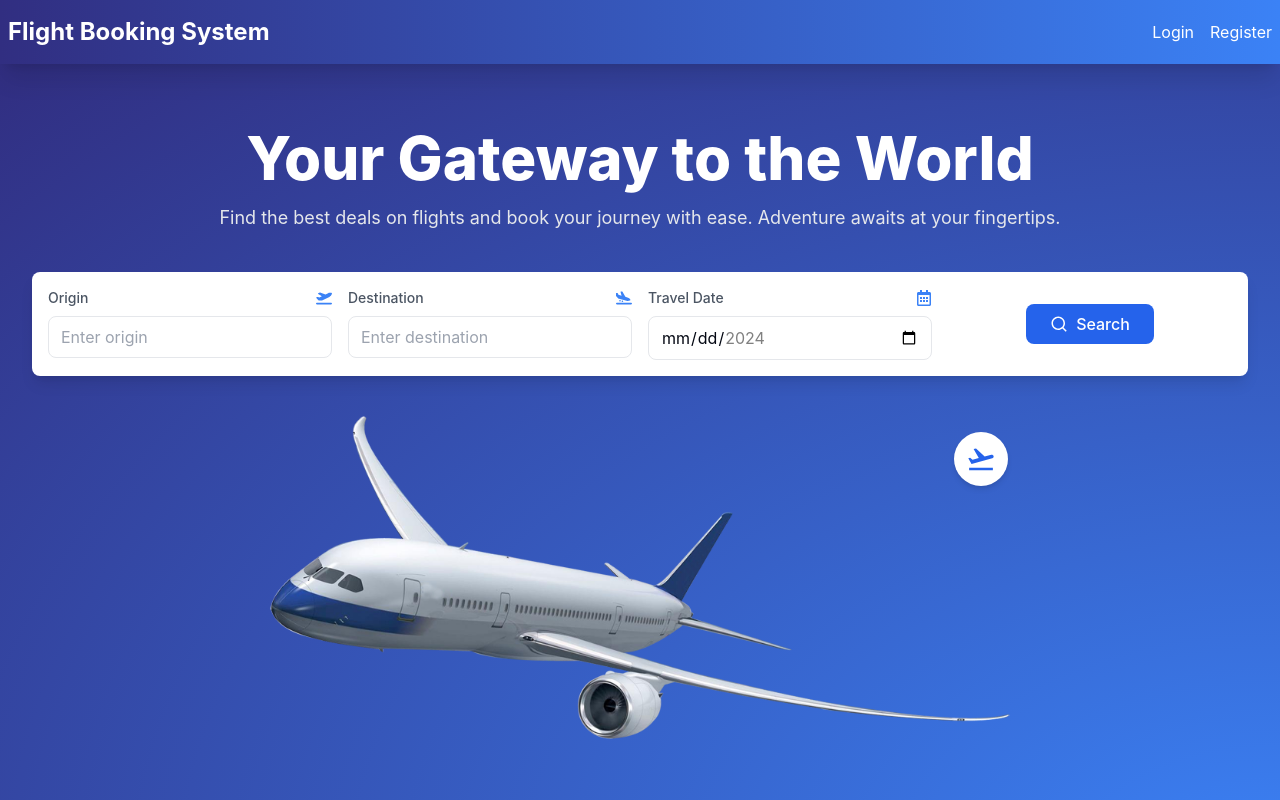
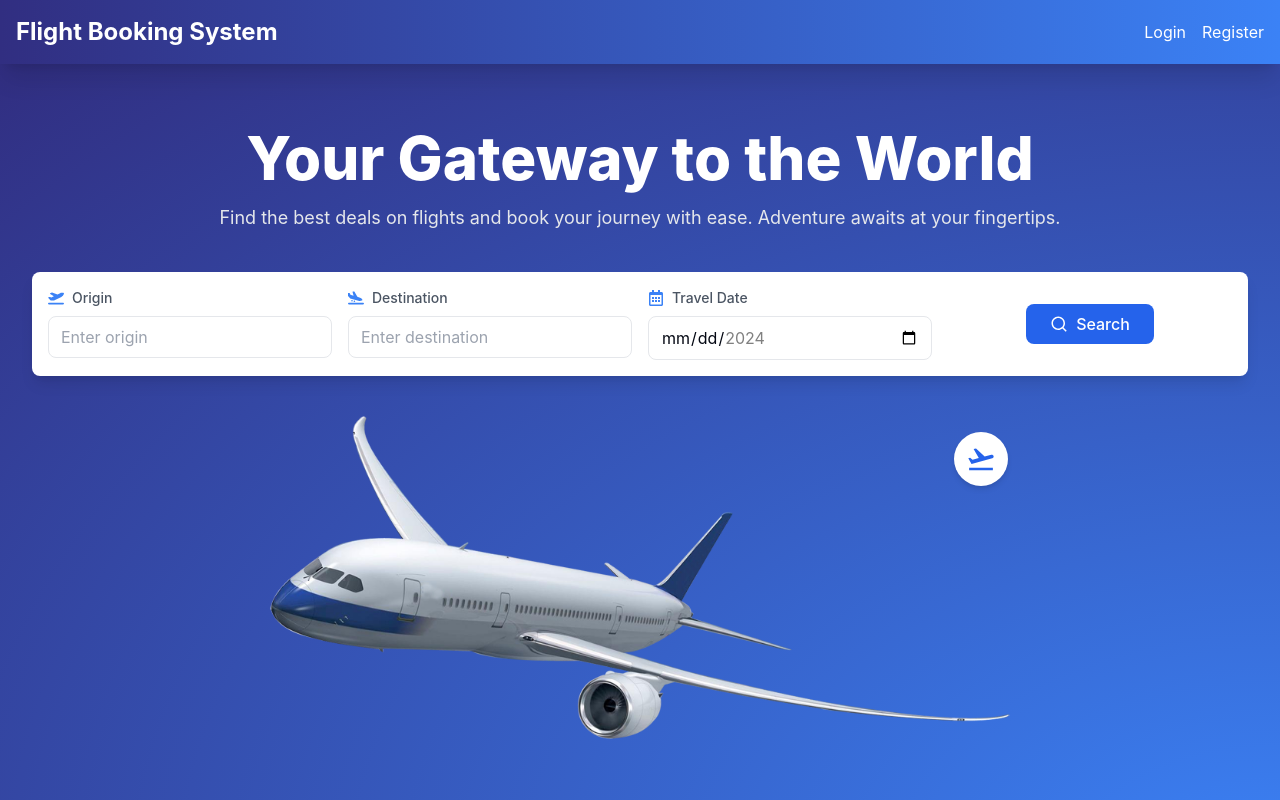
Before and after one commit to AbidHasanPiash/flight-booking-system-frontend, a React (Create React App) app: page / in a window 1280 px wide. Shown: the top 800 px of the page. Built offline with nearby package versions, Linux system fonts and the light colour scheme; no server answers.

Commit message:
refactor: user, search, admin dashboard

```diff
--- a/src/components/card/SearchCard.jsx
+++ b/src/components/card/SearchCard.jsx
@@ -26,9 +26,9 @@ export default function SearchCard() {
         <div className="grid grid-cols-1 sm:grid-cols-2 lg:grid-cols-4 gap-4 rounded-lg w-full bg-white text-gray-950 p-4 shadow-lg">
             {/* From Section */}
             <div>
-                <div className="flex items-center justify-between mb-2">
+                <div className="flex items-center space-x-2 mb-2">
+                    <FaPlaneDeparture className="text-blue-500" />
                     <p className="text-sm font-medium text-gray-600">Origin</p>
-                    <FaPlaneDeparture className="text-blue-500" />
                 </div>
                 <input
                     type="text"
@@ -41,9 +41,9 @@ export default function SearchCard() {
 
             {/* To Section */}
             <div>
-                <div className="flex items-center justify-between mb-2">
+                <div className="flex items-center space-x-2 mb-2">
+                    <FaPlaneArrival className="text-blue-500" />
                     <p className="text-sm font-medium text-gray-600">Destination</p>
-                    <FaPlaneArrival className="text-blue-500" />
                 </div>
                 <input
                     type="text"
@@ -56,9 +56,9 @@ export default function SearchCard() {
 
             {/* Travel Date Section */}
             <div>
-                <div className="flex items-center justify-between mb-2">
+                <div className="flex items-center space-x-2 mb-2">
+                    <FaRegCalendarAlt className="text-blue-500" />
                     <p className="text-sm font-medium text-gray-600">Travel Date</p>
-                    <FaRegCalendarAlt className="text-blue-500" />
                 </div>
                 <input
                     type="date"
--- a/src/components/layout/UserLayout.js
+++ b/src/components/layout/UserLayout.js
@@ -16,7 +16,7 @@ const UserLayout = ({ children }) => {
             {/* Render navigation only if the current route is not in `noNavRoutes` */}
             {!shouldHideNav && (
                 <nav className="py-4 fixed top-0 left-0 right-0 z-50 bg-gradient-to-l from-blue-500 to-indigo-900 text-white shadow-xl h-16">
-                    <div className="px-2 mx-auto flex justify-between items-center">
+                    <div className="px-4 mx-auto flex justify-between items-center">
                         <h1 className="text-lg md:text-xl xl:text-2xl font-bold">
                             <Link to={'/'}>{appConfig.Name}</Link>
                         </h1>
--- a/src/components/table/FlightTable.jsx
+++ b/src/components/table/FlightTable.jsx
@@ -38,6 +38,7 @@ export default function FlightTable() {
             <table className="w-full border border-collapse">
                 <thead>
                     <tr className="bg-blue-500 text-white">
+                        <th className="border px-4 py-2">Flight No.</th>
                         <th className="border px-4 py-2">Airline</th>
                         <th className="border px-4 py-2">Departure</th>
                         <th className="border px-4 py-2">Arrival</th>
@@ -57,6 +58,7 @@ export default function FlightTable() {
                     ) : flights?.length > 0 ? (
                         flights.map((flight) => (
                             <tr key={flight._id} className="bg-white hover:bg-gray-50">
+                                <td className="border px-4 py-2">{flight.flightNumber}</td>
                                 <td className="border px-4 py-2">{flight.airline}</td>
                                 <td className="border px-4 py-2">{flight.origin}</td>
                                 <td className="border px-4 py-2">{flight.destination}</td>
--- a/src/pages/AdminDashboard.js
+++ b/src/pages/AdminDashboard.js
@@ -15,7 +15,7 @@ export default function AdminDashboard() {
             </nav>
 
             {/* Nested Routes Render Here */}
-            <div className="bg-white shadow-lg rounded-lg p-6">
+            <div className="">
                 <Outlet />
             </div>
         </div>
--- a/src/pages/Login.js
+++ b/src/pages/Login.js
@@ -27,8 +27,8 @@ export default function Login() {
     });
 
     const initialValues = {
-        email: "abid@mail.com",
-        password: "Password@1234",
+        email: "",          //abid@mail.com
+        password: "",       //Password@1234
     };
 
     const onSubmit = async (data) => {
--- a/src/pages/admin/AdminOverview.js
+++ b/src/pages/admin/AdminOverview.js
@@ -7,19 +7,17 @@ export default function AdminOverview() {
     // Fetch total flights
     const { data: totalFlights, isLoading: flightsLoading } = useQuery({
         queryKey: ["totalFlights"],
-        queryFn: () => fetchData(apiConfig.GET_TOTAL_FLIGHTS),
+        queryFn: () => fetchData(apiConfig.GET_FLIGHT),
     });
 
     // Fetch total bookings
     const { data: totalBookings, isLoading: bookingsLoading } = useQuery({
         queryKey: ["totalBookings"],
-        queryFn: () => fetchData(apiConfig.GET_TOTAL_BOOKINGS),
+        queryFn: () => fetchData(apiConfig.GET_BOOKING),
     });
 
     return (
         <div>
-            <h2 className="text-3xl font-bold mb-6">Admin Dashboard</h2>
-
             <div className="grid grid-cols-1 md:grid-cols-3 gap-6 mb-8">
                 {/* Total Flights */}
                 <div className="bg-blue-100 p-4 rounded-lg shadow-lg flex items-center justify-between">
@@ -28,7 +26,7 @@ export default function AdminOverview() {
                         {flightsLoading ? (
                             <p className="text-blue-600">Loading...</p>
                         ) : (
-                            <p className="text-2xl font-bold text-blue-900">{totalFlights?.count || 0}</p>
+                            <p className="text-2xl font-bold text-blue-900">{totalFlights?.length || 0}</p>
                         )}
                     </div>
                     <i className="fas fa-plane-departure text-4xl text-blue-500"></i>
@@ -41,7 +39,7 @@ export default function AdminOverview() {
                         {bookingsLoading ? (
                             <p className="text-green-600">Loading...</p>
                         ) : (
-                            <p className="text-2xl font-bold text-green-900">{totalBookings?.count || 0}</p>
+                            <p className="text-2xl font-bold text-green-900">{totalBookings?.length || 0}</p>
                         )}
                     </div>
                     <i className="fas fa-ticket-alt text-4xl text-green-500"></i>
@@ -49,7 +47,7 @@ export default function AdminOverview() {
             </div>
 
             {/* Overview Section */}
-            <div className="bg-white p-6 rounded-lg shadow-md">
+            <div className="mt-20 bg-gray-50 p-2 rounded-lg">
                 <h3 className="text-xl font-semibold mb-4 text-gray-800">Overview</h3>
                 <p className="text-gray-600 mb-2">
                     Welcome! This dashboard provides insights into your application's flight and booking statistics. Use the navigation links to manage resources efficiently.
```
